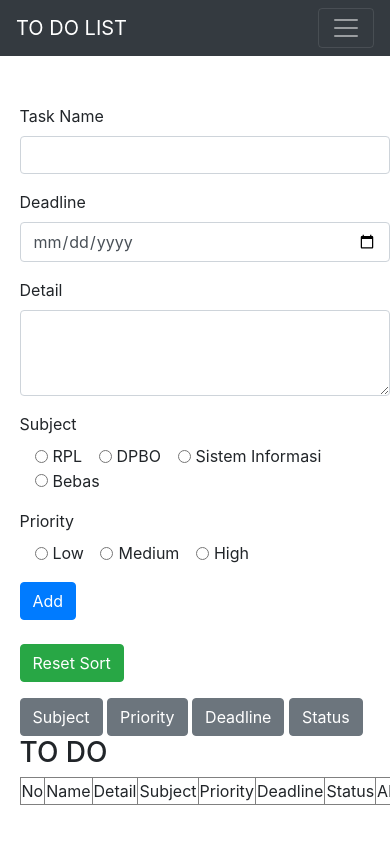
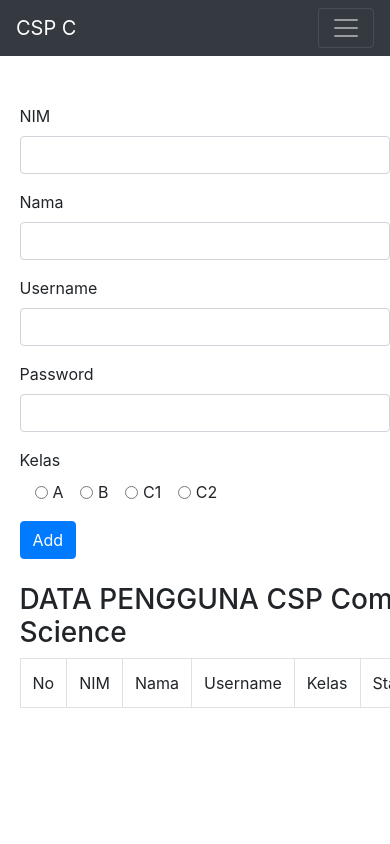
Before and after one commit to aldisaepurahman/TP4PBO2021, a PHP site: page / in a window 390 px wide; the page is wider, and only the part inside the window is pictured. Run offline with PHP 8.4, Linux system fonts and the light colour scheme; data that the repository does not hold is empty; some libraries are stand-ins or nearby versions.

Commit message:
Update kodingan

```diff
--- a/1901942_C1_Aldi Saepurahman.txt
+++ b/1901942_C1_Aldi Saepurahman.txt
@@ -1,9 +1,3 @@
 Saya Aldi Saepurahman mengerjakan evaluasi Tugas Praktikum 4 dalam mata kuliah
 Desain dan Pemrograman Berorientasi Objek untuk keberkahanNya maka saya tidak
 melakukan kecurangan seperti yang telah dispesifikasikan. Aamiin.
-
-Kesulitan:
-
-Hal baru:
-
-Fitur yang sudah dikerjakan:
--- a/conf.php
+++ b/conf.php
@@ -9,6 +9,6 @@ PRAKTIKUM RPL
 $db_host = "localhost"; // host
 $db_user = "root"; // user
 $db_password = ""; // password
-$db_name = "db_task"; // nama basis data
+$db_name = "cspcakundb"; // nama basis data
 
  ?>
--- /dev/null
+++ b/includes/Pengguna.class.php
@@ -0,0 +1,48 @@
+<?php
+
+/******************************************
+PRAKTIKUM RPL
+******************************************/
+
+class Pengguna extends DB{
+
+	// Mengambil data
+	function getPengguna(){
+		// Query mysql select data ke tb_to_do
+		$query = "SELECT * FROM pengguna";
+
+		// Mengeksekusi query
+		return $this->execute($query);
+	}
+
+	function insertPengguna($data)
+	{
+		$nim = $data['nim'];
+		$nama = $data['nama'];
+		$username = $data['username'];
+		$password = md5($data['password']);
+		$kelas = $data['kelas'];
+		$verified = FALSE;
+
+		$sql = "INSERT INTO pengguna VALUES ('$nim', '$nama',
+		'$username', '$password', '$kelas', '$verified')";
+
+		return $this->execute($sql);
+	}
+
+	function deletePengguna($nim){
+		$query = "DELETE FROM pengguna WHERE nim = '$nim'";
+
+		return $this->execute($query);
+	}
+
+	function updatePengguna($nim){
+		$query = "UPDATE pengguna SET verified = '1' WHERE nim = '$nim'";
+
+		return $this->execute($query);
+	}
+}
+
+
+
+?>
--- a/includes/Task.class.php
+++ /dev/null
@@ -1,81 +0,0 @@
-<?php
-
-/******************************************
-PRAKTIKUM RPL
-******************************************/
-
-class Task extends DB{
-
-	// Mengambil data
-	function getTask(){
-		// Query mysql select data ke tb_to_do
-		$query = "SELECT * FROM tb_to_do";
-
-		// Mengeksekusi query
-		return $this->execute($query);
-	}
-
-	function getTaskBySubject(){
-		// Query mysql select data ke tb_to_do
-		$query = "SELECT * FROM tb_to_do ORDER BY subject_td";
-
-		// Mengeksekusi query
-		return $this->execute($query);
-	}
-
-	function getTaskByPriority(){
-		// Query mysql select data ke tb_to_do
-		$query = "SELECT * FROM tb_to_do ORDER BY priority_td";
-
-		// Mengeksekusi query
-		return $this->execute($query);
-	}
-
-	function getTaskByDeadline(){
-		// Query mysql select data ke tb_to_do
-		$query = "SELECT * FROM tb_to_do ORDER BY deadline_td";
-
-		// Mengeksekusi query
-		return $this->execute($query);
-	}
-
-	function getTaskByStatus(){
-		// Query mysql select data ke tb_to_do
-		$query = "SELECT * FROM tb_to_do ORDER BY status_td";
-
-		// Mengeksekusi query
-		return $this->execute($query);
-	}
-
-	function insertTask($data)
-	{
-		$nama = $data['tname'];
-		$deadline = $data['tdeadline'];
-		$details = $data['tdetails'];
-		$subject = $data['tsubject'];
-		$priority = $data['tpriority'];
-		$status = "Belum";
-
-		$sql = "INSERT INTO tb_to_do (name_td, deadline_td, details_td,
-		subject_td, priority_td, status_td) VALUES ('$nama', '$deadline',
-		'$details', '$subject', '$priority', '$status')";
-
-		return $this->execute($sql);
-	}
-
-	function deleteTask($id){
-		$query = "DELETE FROM tb_to_do WHERE id = '$id'";
-
-		return $this->execute($query);
-	}
-
-	function updateTask($id){
-		$query = "UPDATE tb_to_do SET status_td = 'Sudah' WHERE id = '$id'";
-
-		return $this->execute($query);
-	}
-}
-
-
-
-?>
--- a/index.php
+++ b/index.php
@@ -7,46 +7,31 @@ PRAKTIKUM RPL
 include("conf.php");
 include("includes/Template.class.php");
 include("includes/DB.class.php");
-include("includes/Task.class.php");
+include("includes/Pengguna.class.php");
 
 // Membuat objek dari kelas task
-$otask = new Task($db_host, $db_user, $db_password, $db_name);
-$otask->open();
+$pengguna = new Pengguna($db_host, $db_user, $db_password, $db_name);
+$pengguna->open();
 
-if (isset($_POST['subject'])) {
-	$otask->getTaskBySubject();
-}
-elseif (isset($_POST['priority'])) {
-	$otask->getTaskByPriority();
-}
-elseif (isset($_POST['deadline'])) {
-	$otask->getTaskByDeadline();
-}
-elseif (isset($_POST['status'])) {
-	$otask->getTaskByStatus();
-}
-else{
-	// Memanggil method getTask di kelas Task
-	$otask->getTask();
-}
+$pengguna->getPengguna();
 
 // Proses mengisi tabel dengan data
 $data = null;
 $no = 1;
 
-while (list($id, $tname, $tdetails, $tsubject, $tpriority, $tdeadline, $tstatus) = $otask->getResult()) {
+while (list($nim, $nama, $username, $password, $kelas, $verified) = $pengguna->getResult()) {
 	// Tampilan jika status task nya sudah dikerjakan
-	if($tstatus == "Sudah"){
+	if($verified == 1){
+		$status = "Sudah";
 		$data .= "<tr>
 		<td>" . $no . "</td>
-		<td>" . $tname . "</td>
-		<td>" . $tdetails . "</td>
-		<td>" . $tsubject . "</td>
-		<td>" . $tpriority . "</td>
-		<td>" . $tdeadline . "</td>
-		<td>" . $tstatus . "</td>
+		<td>" . $nim . "</td>
+		<td>" . $nama . "</td>
+		<td>" . $username . "</td>
+		<td>" . $kelas . "</td>
+		<td>" . $status . "</td>
 		<td>
-		<button class='btn btn-danger'><a href='index.php?id_hapus=" . $id . "' style='color: white; font-weight: bold;'>Hapus</a></button>
+		<button class='btn btn-danger'><a href='index.php?nim_hapus=" . $nim . "' style='color: white; font-weight: bold;'>Hapus</a></button>
 		</td>
 		</tr>";
 		$no++;
@@ -54,17 +39,17 @@ while (list($id, $tname, $tdetails, $tsubject, $tpriority, $tdeadline, $tstatus)
 
 	// Tampilan jika status task nya belum dikerjakan
 	else{
+		$status = "Belum";
 		$data .= "<tr>
 		<td>" . $no . "</td>
-		<td>" . $tname . "</td>
-		<td>" . $tdetails . "</td>
-		<td>" . $tsubject . "</td>
-		<td>" . $tpriority . "</td>
-		<td>" . $tdeadline . "</td>
-		<td>" . $tstatus . "</td>
+		<td>" . $nim . "</td>
+		<td>" . $nama . "</td>
+		<td>" . $username . "</td>
+		<td>" . $kelas . "</td>
+		<td>" . $status . "</td>
 		<td>
-		<button class='btn btn-danger'><a href='index.php?id_hapus=" . $id . "' style='color: white; font-weight: bold;'>Hapus</a></button>
-		<button class='btn btn-success' ><a href='index.php?id_status=" . $id .  "' style='color: white; font-weight: bold;'>Selesai</a></button>
+		<button class='btn btn-danger'><a href='index.php?nim_hapus=" . $nim . "' style='color: white; font-weight: bold;'>Hapus</a></button>
+		<button class='btn btn-success' ><a href='index.php?nim_status=" . $nim .  "' style='color: white; font-weight: bold;'>Selesai</a></button>
 		</td>
 		</tr>";
 		$no++;
@@ -72,7 +57,7 @@ while (list($id, $tname, $tdetails, $tsubject, $tpriority, $tdeadline, $tstatus)
 }
 
 // Menutup koneksi database
-$otask->close();
+$pengguna->close();
 
 // Membaca template skin.html
 $tpl = new Template("templates/skin.html");
@@ -83,30 +68,30 @@ $tpl->replace("DATA_TABEL", $data);
 // Menampilkan ke layar
 $tpl->write();
 
-$otask->open();
+$pengguna->open();
 if (isset($_POST['add'])) {
-	if ($otask->insertTask($_POST)) {
+	if ($pengguna->insertPengguna($_POST)) {
 		echo "<script>
         document.location=('index.php');
         </script>";
 	}
 }
 
-if (isset($_GET['id_hapus'])) {
-	$id = $_GET['id_hapus'];
-	if ($otask->deleteTask($id)) {
+if (isset($_GET['nim_hapus'])) {
+	$nim = $_GET['nim_hapus'];
+	if ($pengguna->deletePengguna($nim)) {
 		echo "<script>
         document.location=('index.php');
         </script>";
 	}
 }
 
-if (isset($_GET['id_status'])) {
-	$id = $_GET['id_status'];
-	if ($otask->updateTask($id)) {
+if (isset($_GET['nim_status'])) {
+	$nim = $_GET['nim_status'];
+	if ($pengguna->updatePengguna($nim)) {
 		echo "<script>
         document.location=('index.php');
         </script>";
 	}
 }
-$otask->close();
+$pengguna->close();
--- a/templates/skin.html
+++ b/templates/skin.html
@@ -10,12 +10,12 @@
   <link rel="stylesheet" href="https://maxcdn.bootstrapcdn.com/bootstrap/4.0.0/css/bootstrap.min.css"
     integrity="sha384-Gn5384xqQ1aoWXA+058RXPxPg6fy4IWvTNh0E263XmFcJlSAwiGgFAW/dAiS6JXm" crossorigin="anonymous" />
 
-  <title>To Do List</title>
+  <title>CSP Computer Science</title>
 </head>
 
 <body>
   <nav class="navbar navbar-expand-lg navbar-dark bg-dark">
-    <a class="navbar-brand" href="#">TO DO LIST</a>
+    <a class="navbar-brand" href="#">CSP C</a>
     <button class="navbar-toggler" type="button" data-toggle="collapse" data-target="#navbarNav"
       aria-controls="navbarNav" aria-expanded="false" aria-label="Toggle navigation">
       <span class="navbar-toggler-icon"></span>
@@ -29,64 +29,51 @@
     <form action="index.php" method="POST">
       <div class="form-row">
         <div class="form-group col-md-2">
-          <label for="tname">Task Name</label>
-          <input type="text" class="form-control" name="tname" required />
+          <label for="nim">NIM</label>
+          <input type="text" class="form-control" name="nim" required />
         </div>
       </div>
 
       <div class="form-row">
         <div class="form-group col-md-2">
-          <label for="tdeadline">Deadline</label>
-          <input class="form-control" type="date" name="tdeadline" name="tdeadline" required />
+          <label for="nama">Nama</label>
+          <input class="form-control" type="text" name="nama" required />
         </div>
       </div>
 
       <div class="form-row">
         <div class="form-group col-md-2">
-          <label for="tdetail">Detail</label>
-          <textarea class="form-control" name="tdetails" rows="3" required></textarea>
+          <label for="username">Username</label>
+          <input class="form-control" type="text" name="username" required />
+        </div>
+      </div>
+
+      <div class="form-row">
+        <div class="form-group col-md-2">
+          <label for="password">Password</label>
+          <input class="form-control" type="password" name="password" required />
         </div>
       </div>
 
       <div class="row">
         <div class="form-group col-md-6">
-          <label for="tsubject">Subject</label>
+          <label for="kelas">Kelas</label>
           <div class="col-sm-10">
             <div class="form-check form-check-inline">
-              <input class="form-check-input" type="radio" name="tsubject" id="tsubject1" value="RPL" />
-              <label class="form-check-label" for="tsubject1">RPL</label>
+              <input class="form-check-input" type="radio" name="kelas" id="kelasa" value="A" />
+              <label class="form-check-label" for="kelasa">A</label>
             </div>
             <div class="form-check form-check-inline">
-              <input class="form-check-input" type="radio" name="tsubject" id="tsubject2" value="DPBO" />
-              <label class="form-check-label" for="tsubject2">DPBO</label>
+              <input class="form-check-input" type="radio" name="kelas" id="kelasb" value="B" />
+              <label class="form-check-label" for="kelasb">B</label>
             </div>
             <div class="form-check form-check-inline">
-              <input class="form-check-input" type="radio" name="tsubject" id="tsubject3" value="Sistem Informasi" />
-              <label class="form-check-label" for="tsubject3">Sistem Informasi</label>
+              <input class="form-check-input" type="radio" name="kelas" id="kelasc1" value="C1" />
+              <label class="form-check-label" for="kelasc1">C1</label>
             </div>
             <div class="form-check form-check-inline">
-              <input class="form-check-input" type="radio" name="tsubject" id="tsubject4" value="Bebas" />
-              <label class="form-check-label" for="tsubject4">Bebas</label>
-            </div>
-          </div>
-        </div>
-      </div>
-
-      <div class="row">
-        <div class="form-group col-md-6">
-          <label for="tpriority">Priority</label>
-          <div class="col-sm-10">
-            <div class="form-check form-check-inline">
-              <input class="form-check-input" type="radio" name="tpriority" id="tpriority1" value="Low" />
-              <label class="form-check-label" for="tpriority1">Low</label>
-            </div>
-            <div class="form-check form-check-inline">
-              <input class="form-check-input" type="radio" name="tpriority" id="tpriority2" value="Medium" />
-              <label class="form-check-label" for="tpriority2">Medium</label>
-            </div>
-            <div class="form-check form-check-inline">
-              <input class="form-check-input" type="radio" name="tpriority" id="tpriority3" value="High" />
-              <label class="form-check-label" for="tpriority3">High</label>
+              <input class="form-check-input" type="radio" name="kelas" id="kelasc2" value="C2" />
+              <label class="form-check-label" for="kelasc2">C2</label>
             </div>
           </div>
         </div>
@@ -96,35 +83,17 @@
     </form>
 
     <br>
-    <form action="index.php" method="POST">
-      <div class="form-row">
-        <div class="form-group col-md-2">
-          <button type="submit" name="reset" class="btn btn-success">Reset Sort</button>
-        </div>
-      </div>
-      <div class="row">
-
-          <div class="col">
-            <button type="submit" name="subject" class="btn btn-secondary">Subject</button>
-            <button type="submit" name="priority" class="btn btn-secondary">Priority</button>
-            <button type="submit" name="deadline" class="btn btn-secondary">Deadline</button>
-            <button type="submit" name="status" class="btn btn-secondary">Status</button>
-          </div>
-
-      </div>
-    </form>
-    <!-- Tabel 1 - Task -->
+    <!-- Tabel 1 - Pengguna -->
     <div style="display: inline-block; ">
-      <h3>TO DO</h3>
+      <h3>DATA PENGGUNA CSP Computer Science</h3>
       <!-- TABEL1 -->
-      <table align="left" border="1" style="text-align: center;">
+      <table class="table table-bordered table-hover text-center">
         <tr>
           <td>No</td>
-          <td>Name</td>
-          <td style="width: 40%;">Detail</td>
-          <td>Subject</td>
-          <td>Priority</td>
-          <td>Deadline</td>
+          <td>NIM</td>
+          <td>Nama</td>
+          <td>Username</td>
+          <td>Kelas</td>
           <td>Status</td>
           <td>Aksi</td>
         </tr>
```
